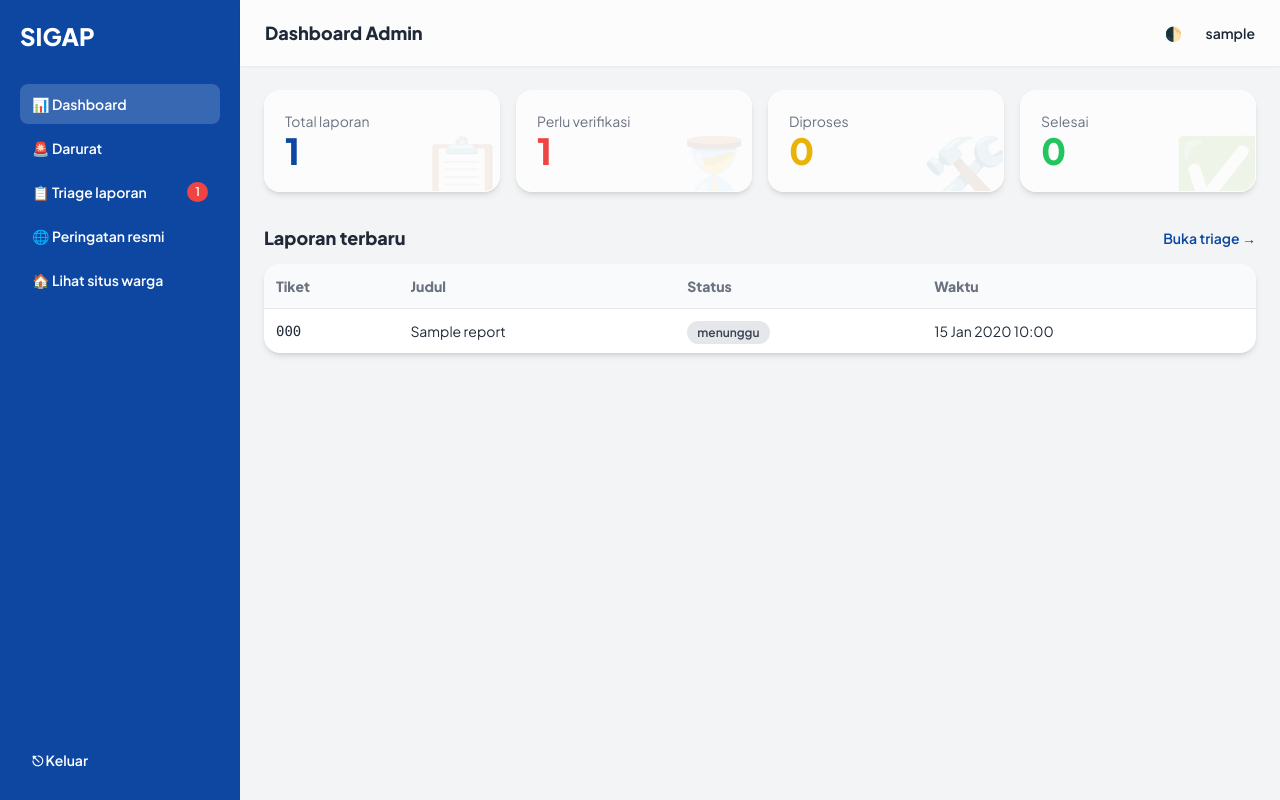
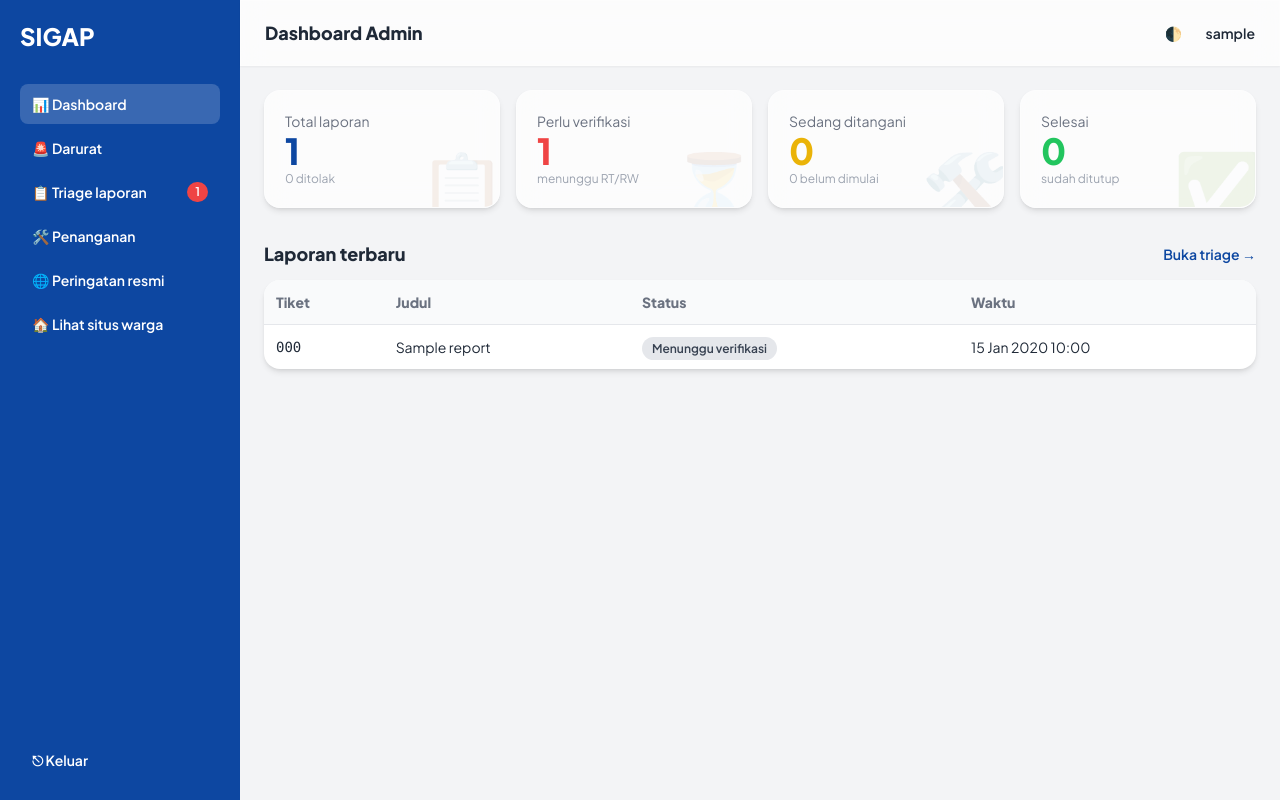
Before and after one commit to Nasyaril/Projek-BMKG-mikro-, a PHP site: page /admin.php in a window 1280 px wide. Run offline with PHP 8.4, Linux system fonts and the light colour scheme; the visitor is signed in with stand-in values (Sample User, id 1); tables that the repository leaves empty hold one stand-in row (values such as "Sample post"); grey boxes marked "Sample" are stand-in pictures; some libraries are stand-ins or nearby versions.

Commit message:
sosstatus

```diff
--- a/admin.php
+++ b/admin.php
@@ -21,15 +21,20 @@ if ($logged) {
     $cnt = fn(string $w) => (int)$pdo->query("SELECT COUNT(*) FROM reports $w")->fetchColumn();
     $total = $cnt(''); $wait = $cnt("WHERE current_status='menunggu'");
     $proc = $cnt("WHERE current_status IN ('diverifikasi','diproses')"); $done = $cnt("WHERE current_status='selesai'");
+    $rejected = $cnt("WHERE current_status='ditolak'"); $toStart = $cnt("WHERE current_status='diverifikasi'");
     $rows = $pdo->query("SELECT * FROM reports WHERE current_status='menunggu' ORDER BY created_at")->fetchAll();
     $alerts = $pdo->query('SELECT * FROM official_alerts ORDER BY `datetime` DESC LIMIT 8')->fetchAll();
     $recent = $pdo->query('SELECT ticket_number, title, category, current_status, created_at FROM reports ORDER BY created_at DESC LIMIT 6')->fetchAll();
-    $running = $pdo->query("SELECT id, ticket_number, title, category, current_status, created_at FROM reports WHERE is_emergency=0 AND current_status IN ('diverifikasi','diproses') ORDER BY created_at DESC")->fetchAll();
     $badge = ['menunggu' => 'bg-gray-200 text-gray-700', 'diverifikasi' => 'bg-blue-100 text-blue-700', 'diproses' => 'bg-yellow-100 text-yellow-700', 'selesai' => 'bg-green-100 text-green-700', 'ditolak' => 'bg-red-100 text-red-700'];
     // Sinyal darurat aktif (masuk tanpa konfirmasi RT/RW) + penanda terbaru untuk polling
     $sos = $pdo->query("SELECT * FROM reports WHERE is_emergency=1 AND current_status IN ('diverifikasi','diproses') ORDER BY created_at DESC")->fetchAll();
     $sosLatest = (int)$pdo->query('SELECT COALESCE(MAX(id),0) FROM reports WHERE is_emergency=1')->fetchColumn();
     $waNum = fn(string $p) => preg_replace('/^0/', '62', preg_replace('/[^0-9]/', '', $p));
+    // Laporan yang sudah diverifikasi dan menunggu/sedang ditangani di lapangan (darurat paling atas, lalu prioritas)
+    $active = $pdo->query("SELECT id, ticket_number, title, priority, current_status, is_emergency, district, regency, created_at FROM reports
+                           WHERE current_status IN ('diverifikasi','diproses') ORDER BY is_emergency DESC, FIELD(priority,'tinggi','sedang','rendah'), created_at")->fetchAll();
+    $statusLbl = ['menunggu' => 'Menunggu verifikasi', 'diverifikasi' => 'Terverifikasi', 'diproses' => 'Diproses', 'selesai' => 'Selesai', 'ditolak' => 'Ditolak'];
+    $prioBadge = ['tinggi' => 'bg-red-100 text-red-700', 'sedang' => 'bg-yellow-100 text-yellow-700', 'rendah' => 'bg-green-100 text-green-700'];
 }
 $nice = fn(string $s) => ucwords(str_replace('_', ' ', $s));
 ?>
@@ -69,6 +74,7 @@ $nice = fn(string $s) => ucwords(str_replace('_', ' ', $s));
     <button data-nav="dashboard" class="nav-btn w-full text-left px-3 py-2.5 rounded-lg hover:bg-white/10 transition">📊 Dashboard</button>
     <button data-nav="darurat" class="nav-btn w-full text-left px-3 py-2.5 rounded-lg hover:bg-white/10 transition flex justify-between">🚨 Darurat<?php if ($sos): ?><span class="bg-red-500 text-xs rounded-full px-2 py-0.5 animate-pulse"><?= count($sos) ?></span><?php endif; ?></button>
     <button data-nav="triage" class="nav-btn w-full text-left px-3 py-2.5 rounded-lg hover:bg-white/10 transition flex justify-between">📋 Triage laporan<?php if ($wait): ?><span class="bg-red-500 text-xs rounded-full px-2 py-0.5"><?= $wait ?></span><?php endif; ?></button>
+    <button data-nav="penanganan" class="nav-btn w-full text-left px-3 py-2.5 rounded-lg hover:bg-white/10 transition flex justify-between">🛠️ Penanganan<?php if ($toStart): ?><span class="bg-yellow-400 text-gray-900 text-xs rounded-full px-2 py-0.5"><?= $toStart ?></span><?php endif; ?></button>
     <button data-nav="alerts" class="nav-btn w-full text-left px-3 py-2.5 rounded-lg hover:bg-white/10 transition">🌐 Peringatan resmi</button>
     <a href="index.php" target="_blank" class="block px-3 py-2.5 rounded-lg hover:bg-white/10 transition">🏠 Lihat situs warga</a>
   </nav>
@@ -88,6 +94,7 @@ $nice = fn(string $s) => ucwords(str_replace('_', ' ', $s));
     <button data-nav="dashboard" class="pill px-4 py-2 rounded-full bg-white dark:bg-slate-800 shadow whitespace-nowrap">Dashboard</button>
     <button data-nav="darurat" class="pill px-4 py-2 rounded-full bg-red-600 text-white shadow whitespace-nowrap">🚨 Darurat<?= $sos ? " (" . count($sos) . ")" : '' ?></button>
     <button data-nav="triage" class="pill px-4 py-2 rounded-full bg-white dark:bg-slate-800 shadow whitespace-nowrap">Triage<?= $wait ? " ($wait)" : '' ?></button>
+    <button data-nav="penanganan" class="pill px-4 py-2 rounded-full bg-white dark:bg-slate-800 shadow whitespace-nowrap">Penanganan<?= $active ? " (" . count($active) . ")" : '' ?></button>
     <button data-nav="alerts" class="pill px-4 py-2 rounded-full bg-white dark:bg-slate-800 shadow whitespace-nowrap">Peringatan resmi</button>
   </div>
 
@@ -95,11 +102,16 @@ $nice = fn(string $s) => ucwords(str_replace('_', ' ', $s));
     <div data-view="dashboard" class="space-y-8">
     <?php if ($sos): ?><button data-nav="darurat" class="w-full text-left bg-red-600 text-white rounded-2xl p-4 shadow-lg animate-pulse font-semibold">🚨 <?= count($sos) ?> sinyal darurat aktif — tangani sekarang →</button><?php endif; ?>
     <section class="grid grid-cols-2 xl:grid-cols-4 gap-4">
-      <?php foreach ([['Total laporan', $total, '📋', 'text-brand dark:text-blue-400'], ['Perlu verifikasi', $wait, '⏳', 'text-red-500'], ['Diproses', $proc, '🛠️', 'text-yellow-500'], ['Selesai', $done, '✅', 'text-green-500']] as [$lbl, $n, $emo, $cls]): ?>
-        <div class="glass relative overflow-hidden rounded-2xl p-5 shadow-md">
+      <?php foreach ([
+        ['Total laporan', $total, '📋', 'text-brand dark:text-blue-400', null, $rejected . ' ditolak'],
+        ['Perlu verifikasi', $wait, '⏳', 'text-red-500', 'triage', 'menunggu RT/RW'],
+        ['Sedang ditangani', $proc, '🛠️', 'text-yellow-500', 'penanganan', $toStart . ' belum dimulai'],
+        ['Selesai', $done, '✅', 'text-green-500', null, 'sudah ditutup']] as [$lbl, $n, $emo, $cls, $go, $sub]): ?>
+        <div <?= $go ? 'data-nav="' . $go . '"' : '' ?> class="glass relative overflow-hidden rounded-2xl p-5 shadow-md <?= $go ? 'cursor-pointer hover:shadow-lg transition' : '' ?>">
           <span class="absolute -right-2 -bottom-4 text-7xl opacity-10"><?= $emo ?></span>
           <div class="text-sm text-gray-500 dark:text-gray-400"><?= $lbl ?></div>
           <div class="text-4xl font-extrabold <?= $cls ?>"><?= $n ?></div>
+          <div class="text-xs text-gray-400"><?= e($sub) ?></div>
         </div>
       <?php endforeach; ?>
     </section>
@@ -110,7 +122,7 @@ $nice = fn(string $s) => ucwords(str_replace('_', ' ', $s));
       <div class="bg-white dark:bg-slate-800 rounded-2xl shadow-md overflow-x-auto"><table class="w-full text-sm text-left">
         <thead class="bg-gray-50 dark:bg-slate-700 text-gray-500 dark:text-gray-300"><tr><th class="p-3">Tiket</th><th class="p-3">Judul</th><th class="p-3">Status</th><th class="p-3">Waktu</th></tr></thead><tbody>
         <?php foreach ($recent as $x): ?><tr class="border-t dark:border-slate-700"><td class="p-3 font-mono"><?= e($x['ticket_number']) ?></td><td class="p-3"><?= e($x['title']) ?></td>
-          <td class="p-3"><span class="px-2.5 py-1 rounded-full text-xs font-semibold <?= $badge[$x['current_status']] ?? '' ?>"><?= e($x['current_status']) ?></span></td><td class="p-3 whitespace-nowrap"><?= e(date('d M Y H:i', strtotime($x['created_at']))) ?></td></tr>
+          <td class="p-3"><span class="px-2.5 py-1 rounded-full text-xs font-semibold <?= $badge[$x['current_status']] ?? '' ?>"><?= e($statusLbl[$x['current_status']] ?? $x['current_status']) ?></span></td><td class="p-3 whitespace-nowrap"><?= e(date('d M Y H:i', strtotime($x['created_at']))) ?></td></tr>
         <?php endforeach; if (!$recent): ?><tr><td colspan="4" class="p-6 text-center text-gray-500">Belum ada laporan masuk.</td></tr><?php endif; ?>
         </tbody></table></div>
     </section>
@@ -160,29 +172,31 @@ $nice = fn(string $s) => ucwords(str_replace('_', ' ', $s));
                 data-photo="<?= e($r['photo_before_path']) ?>" data-lat="<?= e($r['latitude']) ?>" data-lng="<?= e($r['longitude']) ?>"
                 data-by="<?= e(($r['reporter_name'] ?? '-') . ' • ' . ($r['reporter_contact'] ?? '-')) ?>" data-impacts="<?= e(str_replace('_', ' ', $r['impacts'] ?? '')) ?>">Tinjau</button></td>
             </tr>
-          <?php endforeach; if (!$rows): ?><tr><td colspan="5" class="p-6 text-center text-gray-500">Tidak ada laporan yang menunggu. 🎉</td></tr><?php endif; ?>
+          <?php endforeach; if (!$rows): ?><tr><td colspan="5" class="p-6 text-center text-gray-500">Tidak ada laporan yang menunggu verifikasi. 🎉<?php if ($active): ?><div class="mt-2 text-sm"><?= count($active) ?> laporan sudah diverifikasi — <button data-nav="penanganan" class="text-brand dark:text-blue-400 font-semibold hover:underline">buka Penanganan →</button></div><?php endif; ?></td></tr><?php endif; ?>
           </tbody>
         </table>
       </div>
+    </section>
 
-      <h2 class="font-extrabold text-lg mt-8 mb-3">Penanganan — laporan yang sudah diterima</h2>
+    <section id="penanganan" data-view="penanganan" class="hidden">
+      <h2 class="font-extrabold text-lg mb-1">Penanganan lapangan</h2>
+      <p class="text-sm text-gray-500 dark:text-gray-400 mb-3">Laporan yang sudah diverifikasi. Tekan <b>Mulai proses</b> saat petugas berangkat dan <b>Selesaikan</b> saat masalah teratasi. Tahapan ini yang dilihat warga di Cek Status.</p>
       <div class="bg-white dark:bg-slate-800 rounded-2xl shadow-md overflow-x-auto">
-        <table class="w-full text-sm text-left">
-          <thead class="bg-gray-50 dark:bg-slate-700 text-gray-500 dark:text-gray-300"><tr><th class="p-3">Tiket</th><th class="p-3">Laporan</th><th class="p-3">Status</th><th class="p-3 text-right">Action</th></tr></thead>
-          <tbody>
-          <?php foreach ($running as $x): ?>
-            <tr class="border-t dark:border-slate-700">
-              <td class="p-3 font-mono"><?= e($x['ticket_number']) ?></td>
-              <td class="p-3"><b><?= e($x['title']) ?></b><div class="text-gray-500"><?= e($nice($x['category'])) ?></div></td>
-              <td class="p-3"><span class="px-2.5 py-1 rounded-full text-xs font-semibold <?= $badge[$x['current_status']] ?? '' ?>"><?= e($x['current_status']) ?></span></td>
-              <td class="p-3 text-right whitespace-nowrap">
-                <?php if ($x['current_status'] === 'diverifikasi'): ?><button data-id="<?= (int)$x['id'] ?>" data-act="proses" class="run-act px-3 py-2 rounded-lg bg-yellow-400 text-gray-900 font-semibold hover:brightness-95 transition">Tandai ditangani</button><?php endif; ?>
-                <button data-id="<?= (int)$x['id'] ?>" data-act="selesai" class="run-act px-3 py-2 rounded-lg border-2 border-green-600 text-green-600 font-semibold hover:bg-green-50 dark:hover:bg-green-950 transition">Selesai</button>
-              </td>
-            </tr>
-          <?php endforeach; if (!$running): ?><tr><td colspan="4" class="p-6 text-center text-gray-500">Belum ada laporan yang sedang berjalan.</td></tr><?php endif; ?>
-          </tbody>
-        </table>
+        <table class="w-full text-sm text-left"><thead class="bg-gray-50 dark:bg-slate-700 text-gray-500 dark:text-gray-300"><tr><th class="p-3">Tiket</th><th class="p-3">Laporan</th><th class="p-3">Prioritas</th><th class="p-3">Status</th><th class="p-3">Waktu</th><th class="p-3 text-right">Aksi</th></tr></thead><tbody>
+        <?php foreach ($active as $x): ?>
+          <tr class="border-t dark:border-slate-700 hover:bg-blue-50/60 dark:hover:bg-slate-700/60 transition">
+            <td class="p-3 font-mono"><?= e($x['ticket_number']) ?></td>
+            <td class="p-3"><?php if ($x['is_emergency']): ?><span class="px-2 py-0.5 rounded-full text-xs font-bold bg-red-600 text-white mr-1">DARURAT</span><?php endif; ?><b><?= e($x['title']) ?></b><div class="text-xs text-gray-400"><?= e(trim(($x['district'] ?? '') . ', ' . ($x['regency'] ?? ''), ', ')) ?></div></td>
+            <td class="p-3"><span class="px-2.5 py-1 rounded-full text-xs font-semibold <?= $prioBadge[$x['priority']] ?? 'bg-gray-100 text-gray-600' ?>"><?= e($x['priority'] ?? '-') ?></span></td>
+            <td class="p-3"><span class="px-2.5 py-1 rounded-full text-xs font-semibold <?= $badge[$x['current_status']] ?? '' ?>"><?= e($statusLbl[$x['current_status']]) ?></span></td>
+            <td class="p-3 whitespace-nowrap"><?= e(date('d M Y H:i', strtotime($x['created_at']))) ?></td>
+            <td class="p-3 text-right whitespace-nowrap">
+              <?php if ($x['current_status'] === 'diverifikasi'): ?><button data-id="<?= (int)$x['id'] ?>" data-act="proses" class="st-act px-4 py-2 rounded-lg bg-yellow-400 text-gray-900 font-semibold hover:brightness-95 transition">Mulai proses</button><?php endif; ?>
+              <button data-id="<?= (int)$x['id'] ?>" data-act="selesai" class="st-act px-4 py-2 rounded-lg bg-brand text-white font-semibold hover:opacity-90 transition">Selesaikan</button>
+            </td>
+          </tr>
+        <?php endforeach; if (!$active): ?><tr><td colspan="6" class="p-6 text-center text-gray-500">Tidak ada laporan yang sedang menunggu penanganan.</td></tr><?php endif; ?>
+        </tbody></table>
       </div>
     </section>
 
@@ -232,7 +246,7 @@ $nice = fn(string $s) => ucwords(str_replace('_', ' ', $s));
 <script>
   const $ = s => document.querySelector(s);
   // Navigasi antar tampilan (tanpa reload); tampilan terakhir diingat lewat #hash
-  const TITLES = {darurat: 'Sinyal Darurat', dashboard: 'Dashboard Admin', triage: 'Triage Laporan', alerts: 'Peringatan Resmi'};
+  const TITLES = {penanganan: 'Penanganan Lapangan', darurat: 'Sinyal Darurat', dashboard: 'Dashboard Admin', triage: 'Triage Laporan', alerts: 'Peringatan Resmi'};
   function show(v) {
     if (!TITLES[v]) v = 'dashboard';
     document.querySelectorAll('[data-view]').forEach(el => el.classList.toggle('hidden', el.dataset.view !== v));
@@ -242,22 +256,24 @@ $nice = fn(string $s) => ucwords(str_replace('_', ' ', $s));
   document.querySelectorAll('[data-nav]').forEach(b => b.onclick = () => show(b.dataset.nav));
   show(location.hash.slice(1));
 
+  // Penanganan lapangan: diverifikasi -> diproses -> selesai (api/update_status.php)
+  document.querySelectorAll('.st-act').forEach(b => b.onclick = async () => {
+    const proses = b.dataset.act === 'proses';
+    const r = await Swal.fire({title: proses ? 'Mulai proses penanganan?' : 'Tandai penanganan selesai?', input: 'text', inputLabel: 'Catatan progres (opsional)',
+      inputPlaceholder: proses ? 'Contoh: tim berangkat ke lokasi' : 'Contoh: jalan sudah dapat dilalui', inputAttributes: {maxlength: 300},
+      showCancelButton: true, confirmButtonText: 'Ya', cancelButtonText: 'Batal', confirmButtonColor: '#0D47A1'});
+    if (!r.isConfirmed) return;
+    const fd = new FormData(); fd.append('id', b.dataset.id); fd.append('action', b.dataset.act); fd.append('note', r.value || '');
+    const res = await (await fetch('api/update_status.php', {method: 'POST', body: fd})).json();
+    if (res.ok) { location.hash = 'penanganan'; location.reload(); } else Swal.fire('Gagal', res.message, 'error');
+  });
+
   // Aksi sinyal darurat: sedang ditangani / selesai / palsu
   document.querySelectorAll('.sos-act').forEach(b => b.onclick = async () => {
     const t = {proses: 'Tandai sedang ditangani?', selesai: 'Tandai selesai?', palsu: 'Tandai sebagai laporan palsu? Titik akan dihapus dari peta.'}[b.dataset.act];
     if (!(await Swal.fire({title: t, icon: 'question', showCancelButton: true, confirmButtonText: 'Ya', cancelButtonText: 'Batal'})).isConfirmed) return;
     const fd = new FormData(); fd.append('id', b.dataset.id); fd.append('action', b.dataset.act);
     const r = await (await fetch('api/emergency_action.php', {method: 'POST', body: fd})).json();
-    if (r.ok) location.reload(); else Swal.fire('Gagal', r.message, 'error');
-  });
-
-  // Aksi penanganan laporan biasa: sedang ditangani / selesai (+ catatan opsional untuk warga)
-  document.querySelectorAll('.run-act').forEach(b => b.onclick = async () => {
-    const t = {proses: 'Tandai sedang ditangani?', selesai: 'Tandai selesai?'}[b.dataset.act];
-    const q = await Swal.fire({title: t, input: 'text', inputPlaceholder: 'Catatan untuk warga (opsional)', icon: 'question', showCancelButton: true, confirmButtonText: 'Ya', cancelButtonText: 'Batal'});
-    if (!q.isConfirmed) return;
-    const fd = new FormData(); fd.append('id', b.dataset.id); fd.append('action', b.dataset.act); fd.append('note', q.value || '');
-    const r = await (await fetch('api/update_status.php', {method: 'POST', body: fd})).json();
     if (r.ok) location.reload(); else Swal.fire('Gagal', r.message, 'error');
   });
 
--- a/api/update_status.php
+++ b/api/update_status.php
@@ -22,7 +22,7 @@ if (!$cur || !in_array($cur, $allowed, true)) {
 }
 
 $new = $map[$act];
-$pdo->prepare('UPDATE reports SET current_status=?, admin_instruction=COALESCE(?, admin_instruction) WHERE id=?')
+$pdo->prepare('UPDATE reports SET current_status=?, admin_instruction=CONCAT_WS(CHAR(10), admin_instruction, ?) WHERE id=?')
     ->execute([$new, $note ?: null, $id]);
 $pdo->prepare('INSERT INTO status_history (report_id,status_name,changed_by_user_id) VALUES (?,?,?)')
     ->execute([$id, $new, $_SESSION['uid']]);
--- a/assets/js/main.js
+++ b/assets/js/main.js
@@ -101,7 +101,7 @@ $('#status-form').addEventListener('submit', async ev => {
     ...(h.status_name === 'diverifikasi' && PRIO[r.priority] ? [{l: 'Prioritas: ' + r.priority[0].toUpperCase() + r.priority.slice(1), t: h.change_time}] : [])]);
   const todo = (last === 'selesai' || last === 'ditolak') ? '' : '<li class="todo">Selesai<br><small>(belum selesai)</small></li>';
   const upd = [];
-  if (r.admin_instruction) upd.push(`<article class="item upd" style="cursor:default"><div class="circ">${ic('user')}</div><div class="grow"><h4>Admin</h4><p>${esc(r.admin_instruction)}</p></div></article>`);
+  if (r.admin_instruction) upd.push(`<article class="item upd" style="cursor:default"><div class="circ">${ic('user')}</div><div class="grow"><h4>Admin</h4><p style="white-space:pre-line;display:block">${esc(r.admin_instruction)}</p></div></article>`);
   res.assignments.forEach(a => upd.push(`<article class="item upd" style="cursor:default"><div class="circ">${ic('user')}</div><div class="grow"><h4>Tim Lapangan</h4><p>${a.completed_at ? 'Penanganan selesai.' : 'Penanganan sedang dilakukan di lokasi.'}</p>${a.photo_after_path ? `<img src="${esc(a.photo_after_path)}" alt="Foto hasil penanganan">` : ''}<small>${esc(fmt(a.completed_at))}</small></div></article>`));
   out.innerHTML = `<h3 class="hd">Hasil Pencarian</h3>${reportCard(r, 'style="cursor:default"')}
     <h3 class="hd">Timeline Status</h3><ul class="tl sec">${steps.map(s => `<li><b>${esc(s.l)}</b><br><small>${esc(fmt(s.t))}</small></li>`).join('')}${todo}</ul>
--- a/config/db.php
+++ b/config/db.php
@@ -1,5 +1,4 @@
 <?php
-if (defined('DB_HOST')) return; // sudah dimuat sebelumnya, jangan dieksekusi lagi
 // Koneksi PDO + konfigurasi WA Gateway. Ubah sesuai lingkungan XAMPP/hosting.
 const DB_HOST = 'localhost', DB_NAME = 'sigap_db', DB_USER = 'root', DB_PASS = '';
 // Kosongkan WA_API_URL untuk mode simulasi (pesan hanya dikembalikan, tidak dikirim).
@@ -22,7 +21,6 @@ try {
 
 const APP_DEBUG = true; // true = pesan error server ditampilkan; set false saat produksi
 
-if (!function_exists('api_boot')) {
 // Dipanggil di awal tiap file api/*: warning PHP tidak boleh mencemari JSON, error apa pun dikembalikan sebagai JSON.
 function api_boot(): void {
     ini_set('display_errors', '0');
@@ -61,4 +59,3 @@ function json_out(array $data, int $code = 200): void {
     exit;
 }
 function e(?string $s): string { return htmlspecialchars($s ?? '', ENT_QUOTES, 'UTF-8'); }
-}
```
Also changed, not shown: assets/css/style.css (+8 -0 lines), assets/js/sos.js (+12 -2 lines), index.php (+6 -5 lines), assets/uploads/d4c906d2f36b8ef5.jpg (added).
